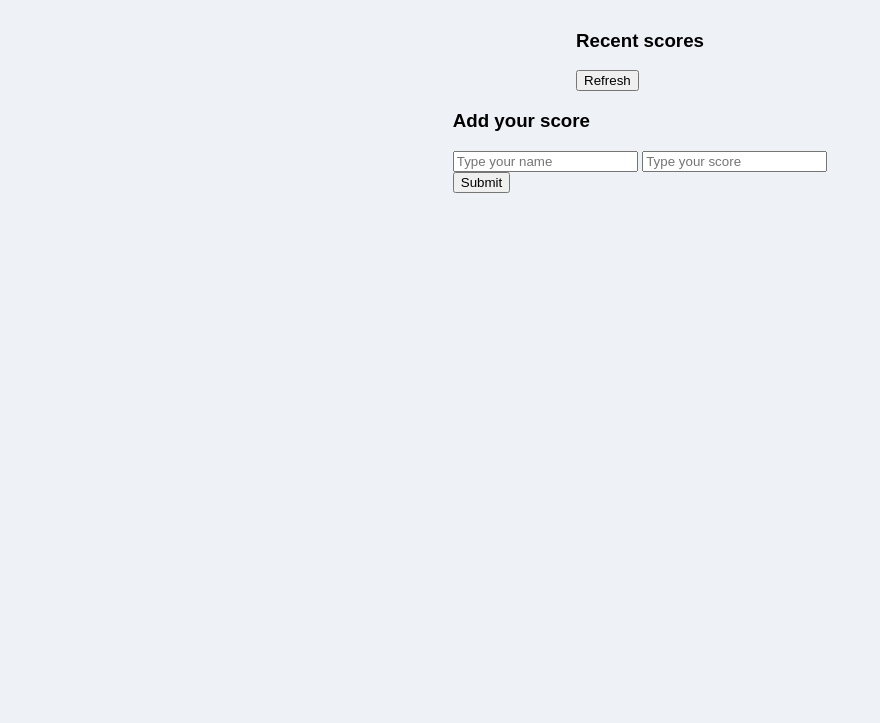
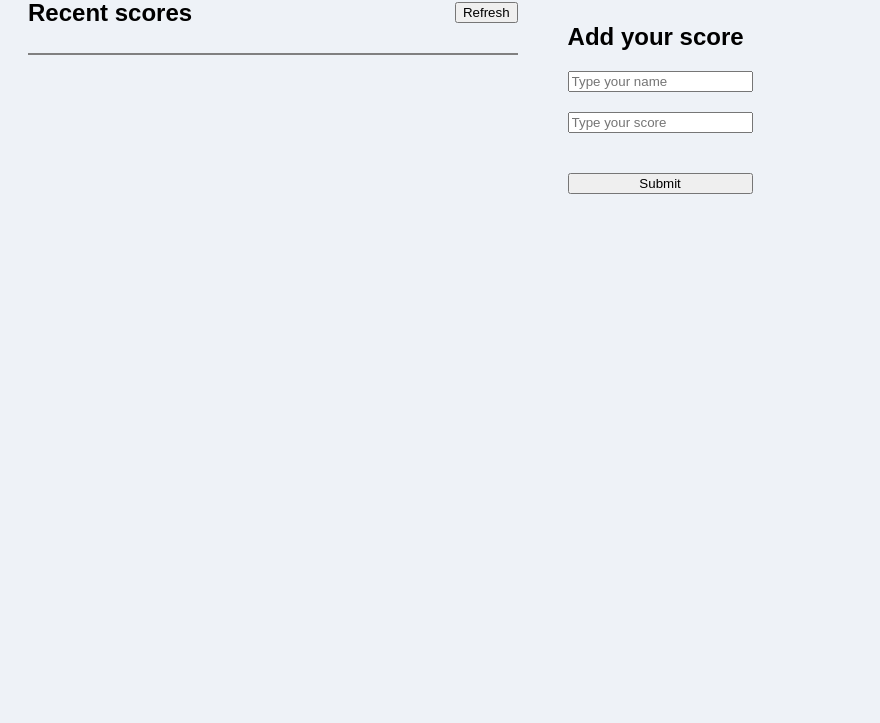
Before and after one commit to DarioAlessioR/leaderboard2, a website built with webpack: page src/index.html in a window 1280 px wide. Shown: the part 77-800 px from the top of the page, without its empty margins (0-880 px from the left). Built offline with nearby package versions, Linux system fonts and the light colour scheme.

Commit message:
Update css file to make it like wireframe

```diff
--- a/src/index.html
+++ b/src/index.html
@@ -11,16 +11,18 @@
   <body>
     <h1>Leaderboard</h1>
 
-    <div>
-      <div>
-        <h3>Recent scores</h3>
+    <div id="total">
+
+      <div class="list-refresh">
+        <div class="head">
+          <h2>Recent scores</h2>
           <button id="refresh">Refresh</button>
         </div>
         <div id="list"></div>
       </div>
 
       <div id="your">
-      <h3>Add your score</h3>
+        <h2>Add your score</h2>
         <div id="form">
           <input type="text" name="name" id="name" autocomplete="off"
           required placeholder="Type your name" />
@@ -34,5 +36,8 @@
 
         </div>
       </div>
+
+    </div>
+
   </body>
 </html>
--- a/src/style.css
+++ b/src/style.css
@@ -1,7 +1,41 @@
 body {
   background-color: rgb(238, 242, 247);
+  font-family: Arial, Helvetica, sans-serif;
+}
+
+#total {
+  display: flex;
+  flex-direction: row;
+  gap: 50px;
+  margin: 20px;
+}
+
+.list-refresh {
   display: flex;
   flex-direction: column;
+  width: 40%;
+}
+
+.head {
+  display: flex;
+  flex-direction: row;
+  justify-content: space-between;
+  height: 20px;
   align-items: center;
-  font-family: Arial, Helvetica, sans-serif;
 }
+
+#list {
+  border: 1px solid grey;
+  margin-top: 30px;
+}
+
+#your {
+  display: flex;
+  flex-direction: column;
+}
+
+#form {
+  display: flex;
+  flex-direction: column;
+  gap: 20px;
+}
```
Lines whose indentation alone changed are shown as unchanged.
